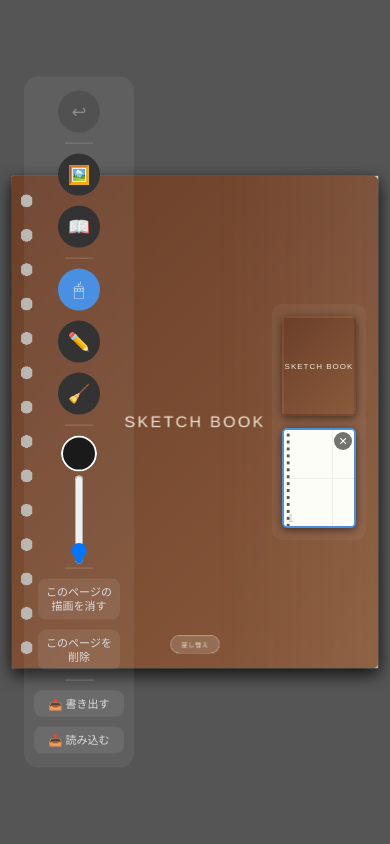
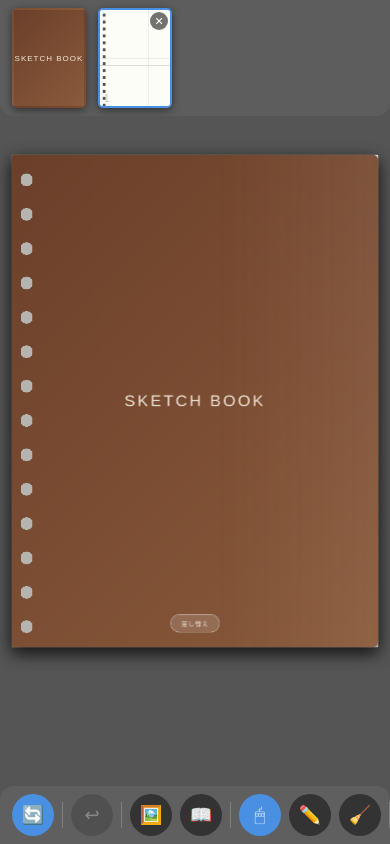
Before and after one commit to kuranaga15/skechbook, a plain HTML site: page index.html in a window 390 px wide. Drawn offline with Linux system fonts and the light colour scheme.

Commit message:
Add files via upload

```diff
--- a/index.html
+++ b/index.html
@@ -209,6 +209,26 @@
   .thumb-panel::-webkit-scrollbar { width: 6px; }
   .thumb-panel::-webkit-scrollbar-thumb { background: rgba(255,255,255,0.2); border-radius: 3px; }
 
+  /* ================= 縦画面レイアウト：サムネイルを上部に横並び ================= */
+  body.mobile-layout .thumb-panel {
+    top: 0;
+    left: 0;
+    right: 0;
+    bottom: auto;
+    transform: none;
+    flex-direction: row;
+    align-items: center;
+    width: 100%;
+    max-height: none;
+    height: auto;
+    overflow-x: auto;
+    overflow-y: hidden;
+    border-radius: 0 0 14px 14px;
+    padding: 8px 12px;
+    padding-top: max(8px, env(safe-area-inset-top));
+  }
+  body.mobile-layout .thumb-panel::-webkit-scrollbar { height: 6px; width: auto; }
+
   .thumb-item {
     position: relative;
     width: 74px;
@@ -396,6 +416,45 @@
   }
   .tool-io-btn:hover { background: rgba(74,144,226,0.5); }
 
+  /* ================= 縦画面レイアウト：ツールパネルを下部に横並び ================= */
+  body.mobile-layout .tool-panel {
+    top: auto;
+    bottom: 0;
+    left: 0;
+    right: 0;
+    transform: none;
+    flex-direction: row;
+    align-items: center;
+    width: 100%;
+    max-height: none;
+    max-width: 100vw;
+    overflow-x: auto;
+    overflow-y: hidden;
+    border-radius: 14px 14px 0 0;
+    padding: 8px 12px;
+    padding-bottom: max(8px, env(safe-area-inset-bottom));
+    justify-content: flex-start;
+    gap: 8px;
+  }
+  body.mobile-layout .tool-panel::-webkit-scrollbar { height: 6px; width: auto; }
+  body.mobile-layout .tool-panel .tool-divider {
+    width: 1px;
+    height: 26px;
+    flex-shrink: 0;
+  }
+  body.mobile-layout .tool-size {
+    transform: none;
+    margin: 0;
+    width: 70px;
+  }
+  body.mobile-layout .tool-clear-btn,
+  body.mobile-layout .tool-delete-page-btn,
+  body.mobile-layout .tool-io-btn {
+    width: auto;
+    white-space: nowrap;
+    flex-shrink: 0;
+  }
+
   .frame {
     position: absolute;
     touch-action: none;
@@ -599,8 +658,8 @@
   }
 
   .spread-page {
-    width: 320px;
-    height: 430px;
+    width: var(--spread-page-w, 320px);
+    height: var(--spread-page-h, 430px);
     background-color: #fdfdf7;
     box-shadow: 0 10px 30px rgba(0,0,0,0.5);
     overflow: hidden;
@@ -709,6 +768,16 @@
     transition: background .15s;
   }
   .spread-close-btn:hover { background: rgba(192,57,43,1); }
+
+  @media (max-width: 700px), (max-height: 700px) {
+    .spread-view { gap: 3px; }
+    .spread-page-wrap { gap: 3px; }
+    .spread-nav { width: 34px; height: 34px; font-size: 16px; }
+    .spread-nav-prev { left: 4px; }
+    .spread-nav-next { right: 4px; }
+    .spread-close-btn { top: 8px; right: 8px; padding: 6px 12px; font-size: 11px; }
+    .spread-page-label { font-size: 10px; }
+  }
 </style>
 </head>
 <body>
@@ -732,6 +801,8 @@
 </div>
 
 <div class="tool-panel" id="toolPanel">
+  <div class="tool-mode-btn" id="layoutToggleBtn" title="UIの配置を切り替え">🔄</div>
+  <div class="tool-divider"></div>
   <div class="tool-mode-btn" id="undoBtn" title="元に戻す (Ctrl+Z)">↩</div>
   <div class="tool-divider"></div>
   <div class="tool-mode-btn" id="importImageBtn" title="画像をインポート">🖼️</div>
@@ -781,6 +852,7 @@ const notebook = document.getElementById('notebook');
 const blackout = document.getElementById('blackout');
 const hint = document.getElementById('hint');
 const thumbPanel = document.getElementById('thumbPanel');
+const toolPanel = document.getElementById('toolPanel');
 const pageDeleteBtn = document.getElementById('pageDeleteBtn');
 const drawCanvas = document.getElementById('drawCanvas');
 const ctx = drawCanvas.getContext('2d');
@@ -820,8 +892,38 @@ let isOnCover = false;
 const STORAGE_KEY = 'sketchbook-book-v3';
 const EDGE_SIZE = 46;
 const THUMB_W = 74, THUMB_H = 100;
-const SPREAD_PAGE_W = 320;
+let SPREAD_PAGE_W = 320;
+let SPREAD_PAGE_H = 430;
 const BOOK_W = 640, BOOK_H = 860;
+
+/* 見開きページのサイズを画面に収まるよう動的に計算（スマホで見切れないように） */
+function updateSpreadPageSize() {
+  const availW = window.innerWidth;
+  const availH = window.innerHeight;
+  const navReserve = Math.max(60, Math.min(110, availW * 0.14)) * 2;
+  const gap = 10;
+  const vMargin = Math.max(90, availH * 0.16);
+
+  const maxW = Math.max(90, (availW - navReserve - gap) / 2);
+  const maxH = Math.max(120, availH - vMargin);
+  const ratio = BOOK_W / BOOK_H;
+
+  let w = maxW;
+  let h = w / ratio;
+  if (h > maxH) {
+    h = maxH;
+    w = h * ratio;
+  }
+
+  SPREAD_PAGE_W = w;
+  SPREAD_PAGE_H = h;
+  spreadView.style.setProperty('--spread-page-w', w + 'px');
+  spreadView.style.setProperty('--spread-page-h', h + 'px');
+
+  if (spreadView.classList.contains('show')) {
+    renderSpread();
+  }
+}
 
 let pages = [];
 let currentIndex = 0;
@@ -873,8 +975,45 @@ function screenToNotebook(clientX, clientY) {
   };
 }
 
-window.addEventListener('resize', computeBaseScale);
-window.addEventListener('orientationchange', () => setTimeout(computeBaseScale, 200));
+/* ============================================================
+   UIレイアウト切り替え（縦画面：下部ツールバー／上部サムネイル）
+   ============================================================ */
+const layoutToggleBtn = document.getElementById('layoutToggleBtn');
+const LAYOUT_STORAGE_KEY = 'sketchbook-layout-mode';
+
+function detectAutoMobileLayout() {
+  // スマホの縦持ちらしき画面サイズを自動判定（判定できない場合はボタンで手動切替）
+  return window.innerHeight > window.innerWidth && Math.min(window.innerWidth, window.innerHeight) <= 820;
+}
+
+function applyLayoutMode() {
+  const savedMode = localStorage.getItem(LAYOUT_STORAGE_KEY);
+  const mobileMode = savedMode ? savedMode === 'mobile' : detectAutoMobileLayout();
+  document.body.classList.toggle('mobile-layout', mobileMode);
+  layoutToggleBtn.classList.toggle('active', mobileMode);
+
+  if (mobileMode) {
+    const topH = thumbPanel.offsetHeight || 0;
+    const bottomH = toolPanel.offsetHeight || 0;
+    stage.style.top = topH + 'px';
+    stage.style.bottom = bottomH + 'px';
+  } else {
+    stage.style.top = '';
+    stage.style.bottom = '';
+  }
+
+  computeBaseScale();
+  updateSpreadPageSize();
+}
+
+layoutToggleBtn.addEventListener('click', () => {
+  const nowMobile = document.body.classList.contains('mobile-layout');
+  localStorage.setItem(LAYOUT_STORAGE_KEY, nowMobile ? 'desktop' : 'mobile');
+  applyLayoutMode();
+});
+
+window.addEventListener('resize', applyLayoutMode);
+window.addEventListener('orientationchange', () => setTimeout(applyLayoutMode, 200));
 
 /* 2本指ピンチズーム・パン */
 const touchPointers = new Map();
@@ -1391,7 +1530,7 @@ cover.addEventListener('click', (e) => {
 window.addEventListener('DOMContentLoaded', () => {
   restoreAll();
   applyCoverImage();
-  computeBaseScale();
+  applyLayoutMode();
 
   if (isOnCover) {
     showCover();
@@ -1672,6 +1811,7 @@ function openSpreadView() {
   } else {
     currentSpread = currentIndex === 0 ? 0 : Math.ceil(currentIndex / 2);
   }
+  updateSpreadPageSize();
   renderSpread();
   spreadView.classList.add('show');
 }
```
